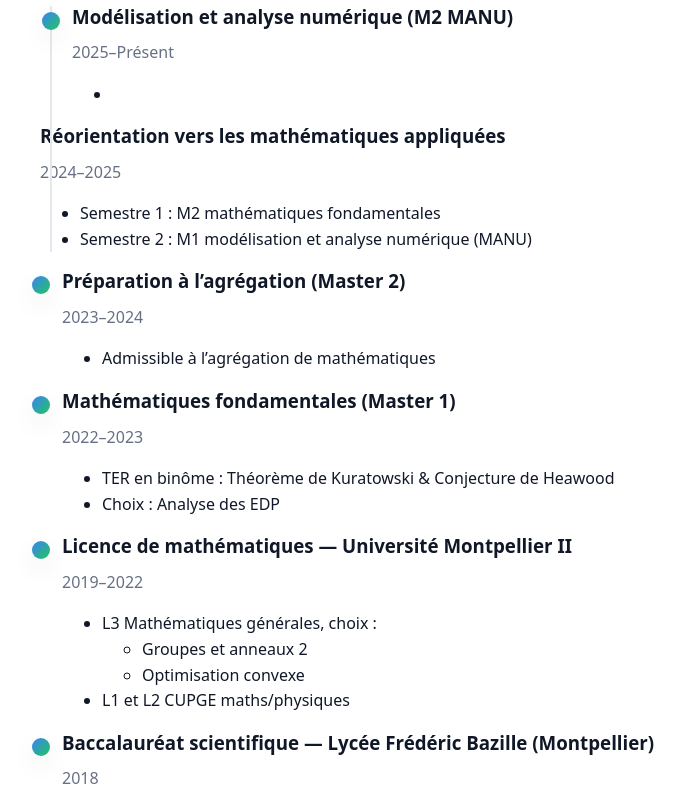
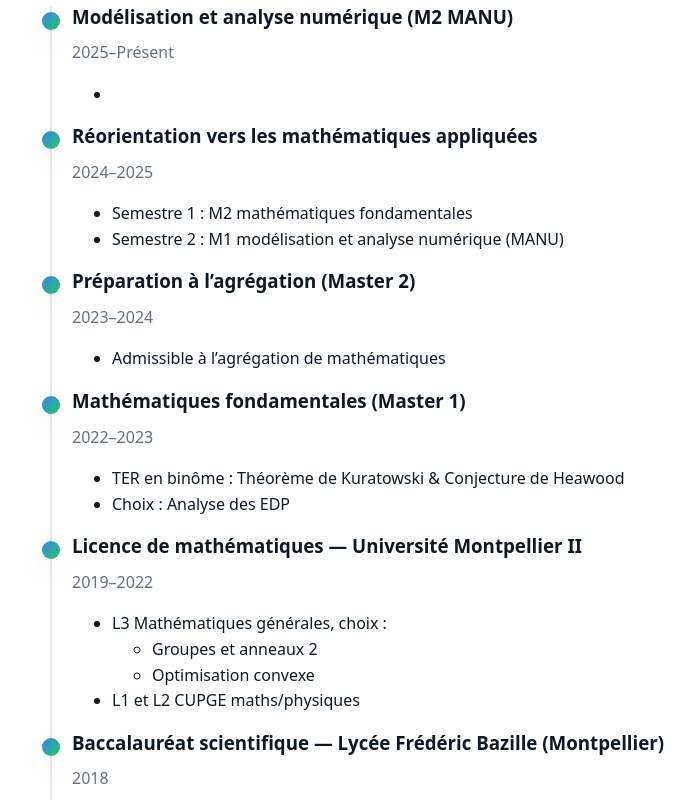
Before and after one commit to VictorBaleux/VictorBaleux.github.io, a plain HTML site: page index.html in a window 1280 px wide. Shown: the part 1620-2420 px from the top of the page, without its empty margins (60-755 px from the left). Drawn offline with Linux system fonts and the light colour scheme.

Commit message:
Update index.html

```diff
--- a/index.html
+++ b/index.html
@@ -242,6 +242,7 @@
               <li></li>
             </ul>
           </div>
+          <div class="t-item">
             <h3>Réorientation vers les mathématiques appliquées</h3>
             <p>2024–2025</p>
             <ul>
```
Lines whose indentation alone changed are shown as unchanged.
